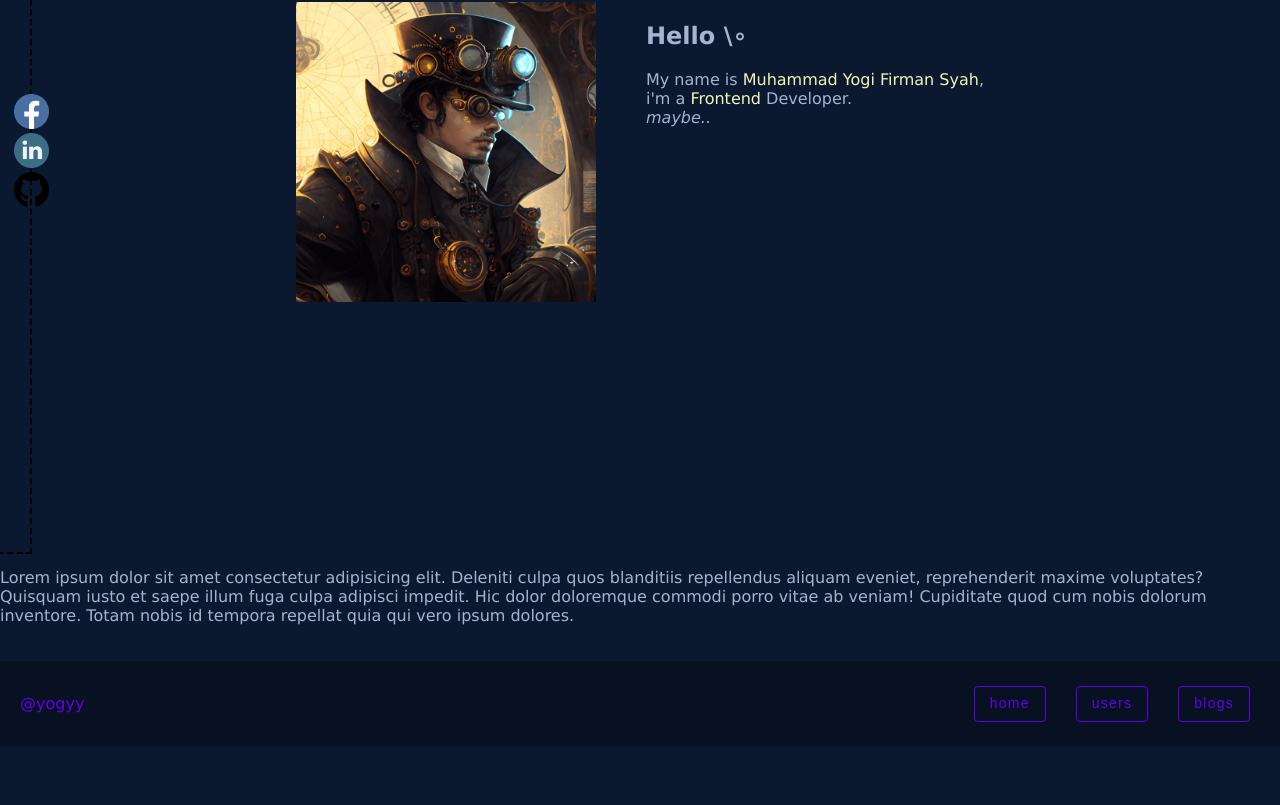
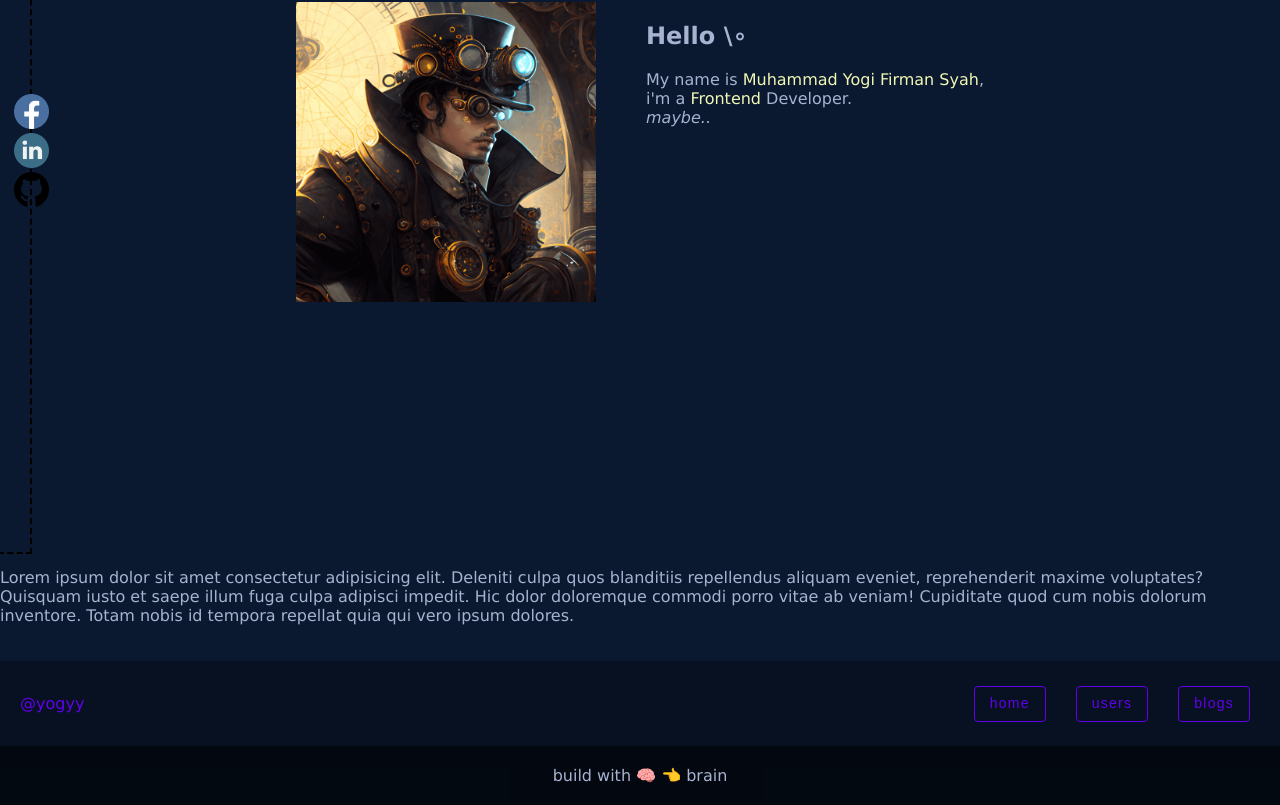
Before and after one commit to yogyy/learn-NextJS, a Next.js app: page / in a window 1280 px wide. Shown: the part 248-1053 px from the top of the page. Before the commit the page ends 994 px from the top, so only its background shows below. Built offline with nearby package versions, Linux system fonts and the light colour scheme.

Commit message:
edit footer

```diff
--- a/components/Footer/Footer.module.css
+++ b/components/Footer/Footer.module.css
@@ -74,6 +74,15 @@
   color: #020c1b;
 }
 
+.bottomm {
+  text-align: center;
+  padding: 20px;
+  background: rgb(0, 0, 0, 0.5);
+}
+/* style={{textAlign: 'center',
+  padding: '20px',
+  background: 'rgb(0,0,0, .5)'}} */
+
 @media (max-width: 700px) {
   .ul {
     gap: 15px;
--- a/components/Footer/index.tsx
+++ b/components/Footer/index.tsx
@@ -1,4 +1,3 @@
-import Link from 'next/link';
 import {useRouter} from 'next/router';
 import React from 'react';
 
@@ -49,6 +48,7 @@ export default function Footer() {
           </li>
         </ul>
       </footer>
+      <div className={styles.bottomm}>build with 🧠 👈 brain</div>
     </div>
   );
 }
```
